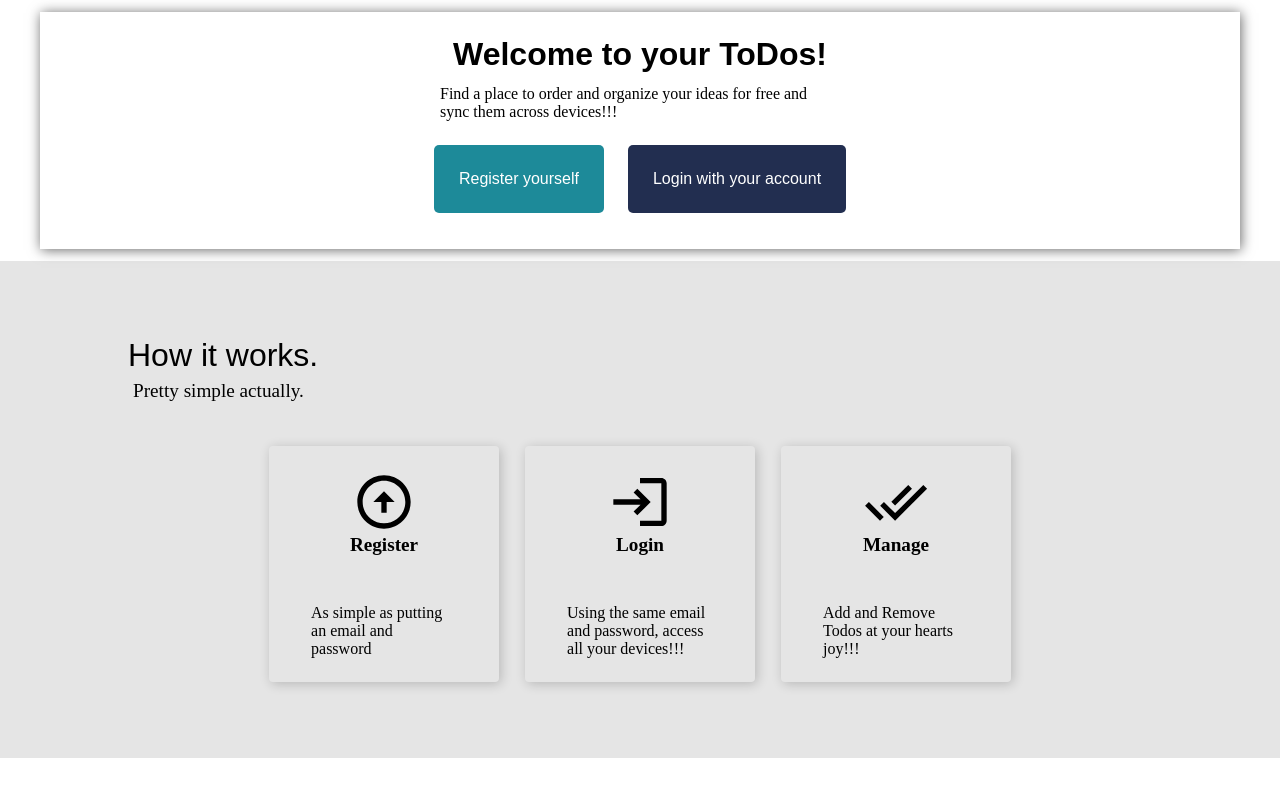
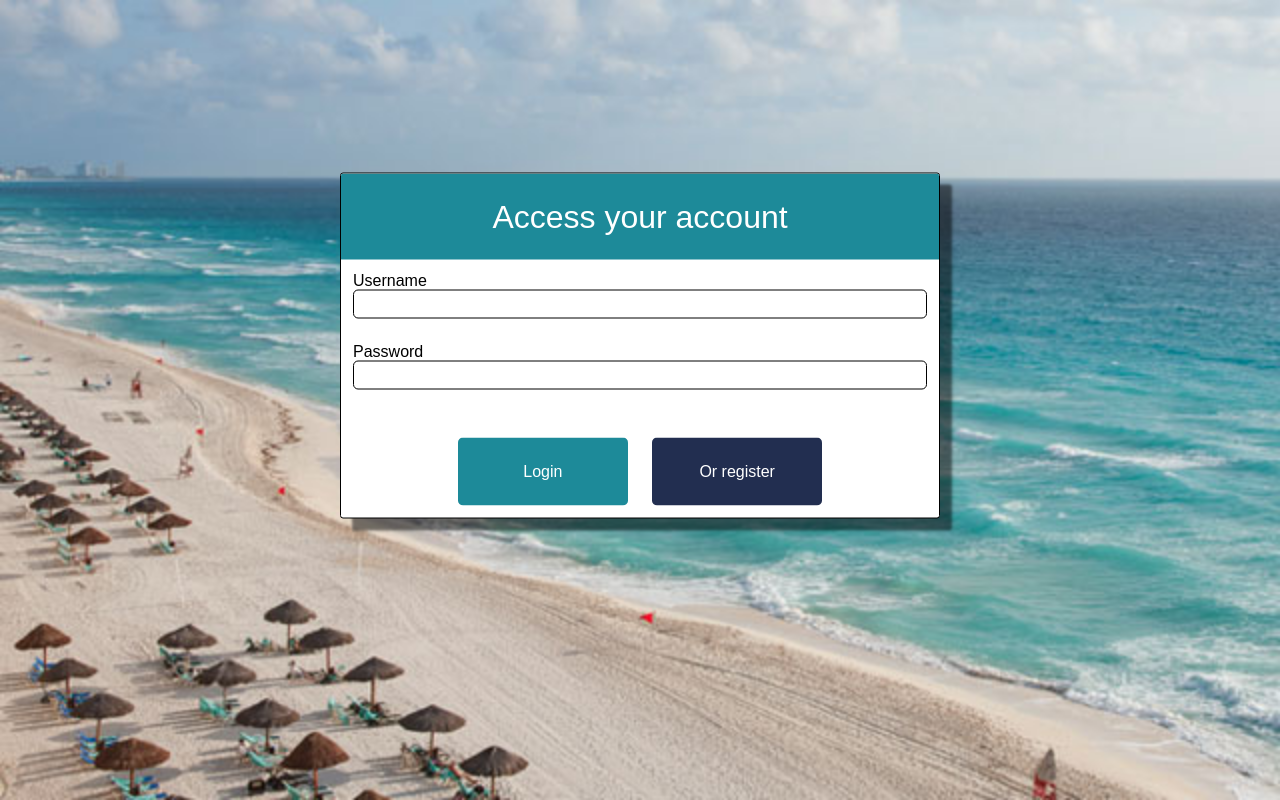
Before and after one commit to mikolertesx/mern-todo, a React (Create React App) app in the folder frontend/: page /login in a window 1280 px wide. Built offline with nearby package versions, Linux system fonts and the light colour scheme.

Commit message:
Created a login temporary place

```diff
--- a/frontend/src/App.js
+++ b/frontend/src/App.js
@@ -1,17 +1,25 @@
 import React from "react";
-import { HashRouter, BrowserRouter } from "react-router-dom";
+import { HashRouter, BrowserRouter, Route } from "react-router-dom";
 
 import HomePage from "./pages/Home/";
+import LoginPage from "./pages/Login/";
 
 function App() {
   const Router =
     +process.env.REACT_APP_ASFILE === 1 ? HashRouter : BrowserRouter;
 
-  return <div className="App">
-    <Router>
-      <HomePage />
-    </Router>
-  </div>;
+  return (
+    <div className="App">
+      <Router>
+        <Route exact={true} path="/">
+          <HomePage />
+        </Route>
+        <Route exact={true} path="/login">
+          <LoginPage />
+        </Route>
+      </Router>
+    </div>
+  );
 }
 
 export default App;
--- /dev/null
+++ b/frontend/src/components/InputField.js
@@ -0,0 +1,34 @@
+import React from "react";
+import styled from "styled-components";
+
+const InputContainer = styled.div`
+  width: 100%;
+  margin: auto;
+  margin-bottom: 24px;
+`;
+
+const Label = styled.label`
+  font-family: 'Arial';
+  display: block;
+`;
+
+const Input = styled.input`
+  border-radius: 5px;
+  border: 1px solid black;
+  padding: 6px;
+  margin: auto;
+  width: 100%;
+`;
+
+const InputField = ({ title, text, onChange }) => {
+  const fixedTitle = title || text;
+
+  return (
+    <InputContainer>
+      <Label>{fixedTitle}</Label>
+      <Input value={text} onChange={onChange} />
+    </InputContainer>
+  );
+};
+
+export default InputField;
--- a/frontend/src/pages/Home/Body.js
+++ b/frontend/src/pages/Home/Body.js
@@ -6,7 +6,6 @@ import LoginIcon from "../../static/svg/login.svg"
 import ManageIcon from "../../static/svg/manage.svg"
 
 const Content = styled.div`
-  background: rgba(0, 0, 0, 0.1);
   margin-top: 12px;
   padding-top: 64px;
   padding-bottom: 64px;
@@ -57,7 +56,6 @@ const FeatureTitle = styled.h2`
     text-align: center;
 `;
 
-
 const FeatureIcon = styled.img`
   display: block;
   height: 64px;
--- a/frontend/src/pages/Home/Header.js
+++ b/frontend/src/pages/Home/Header.js
@@ -1,4 +1,5 @@
 import React from "react";
+import { Link } from "react-router-dom";
 import styled from "styled-components";
 import Button from "../../shared/paddedButton";
 
@@ -51,8 +52,12 @@ const Header = () => {
           across devices!!!
         </CardDescription>
         <ButtonsDiv>
-          <HeaderButton>Register yourself</HeaderButton>
-          <HeaderButton type="secondary">Login with your account</HeaderButton>
+          <Link to="/register">
+            <HeaderButton>Register yourself</HeaderButton>
+          </Link>
+          <Link to="/login">
+            <HeaderButton type="secondary">Login with your account</HeaderButton>
+          </Link>
         </ButtonsDiv>
       </Card>
     </Content>
--- /dev/null
+++ b/frontend/src/pages/Login/index.js
@@ -0,0 +1,101 @@
+import React from "react";
+import Theme from "../../shared/Theme";
+import styled from "styled-components";
+
+import InputField from "../../components/InputField";
+import PaddedButton from "../../shared/paddedButton";
+
+import Background from "../../static/images/beach.jpg";
+
+const Content = styled.div`
+  width: 100vw;
+  height: 100vh;
+  display: flex;
+  background: url(${Background});
+  background-size: cover;
+  justify-content: center;
+  align-items: center;
+`;
+
+const TitleInForm = styled.div`
+  display: flex;
+  justify-content: center;
+  align-items: center;
+  margin: 0px;
+  width: 100%;
+  height: 86px;
+  background: ${Theme.primaryColor};
+  color: white;
+`;
+
+const TitleH1InForm = styled.h1`
+  font-family: "Arial";
+  font-weight: 200;
+`;
+
+const Form = styled.form`
+  overflow: hidden;
+  background: white;
+  max-width: 600px;
+  width: 60%;
+  height: 346px;
+  border: 1px solid black;
+  border-radius: 3px;
+  margin-top: 5%;
+  display: flex;
+  flex-direction: column;
+  transform: translateY(-25%);
+  box-shadow: 12px 12px 3px rgba(0, 0, 0, 0.5);
+
+  @media (max-width: 768px) {
+    width: 95%;
+  }
+`;
+
+const FormDiv = styled.div`
+  width: 100%;
+  padding: 12px;
+  margin: auto;
+  display: flex;
+  flex-direction: column;
+  justify-content: center;
+`;
+
+const ButtonSeparation = styled.div`
+  width: 65%;
+  margin: auto;
+  margin-bottom: 0;
+  display: flex;
+  justify-content: center;
+`;
+
+const FormButtons = styled(PaddedButton)`
+  flex-basis: 100%;
+  margin: 12px;
+
+  @media (max-width: 768px) {
+    font-size: 0.8rem;
+  }
+`;
+
+const LoginPage = () => {
+  return (
+    <Content>
+      <Form>
+        <TitleInForm>
+          <TitleH1InForm>Access your account</TitleH1InForm>
+        </TitleInForm>
+        <FormDiv>
+          <InputField text="" title="Username" />
+          <InputField text="" title="Password" />
+        </FormDiv>
+        <ButtonSeparation>
+          <FormButtons type="primary">Login</FormButtons>
+          <FormButtons type="secondary">Or register</FormButtons>
+        </ButtonSeparation>
+      </Form>
+    </Content>
+  );
+};
+
+export default LoginPage;
```
Also changed, not shown: frontend/src/pages/login.js (added), frontend/src/static/images/beach.jpg (added).
